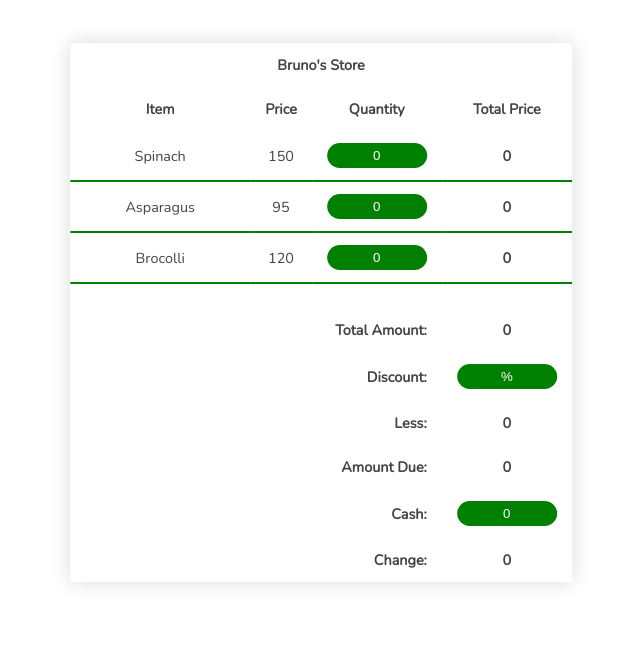
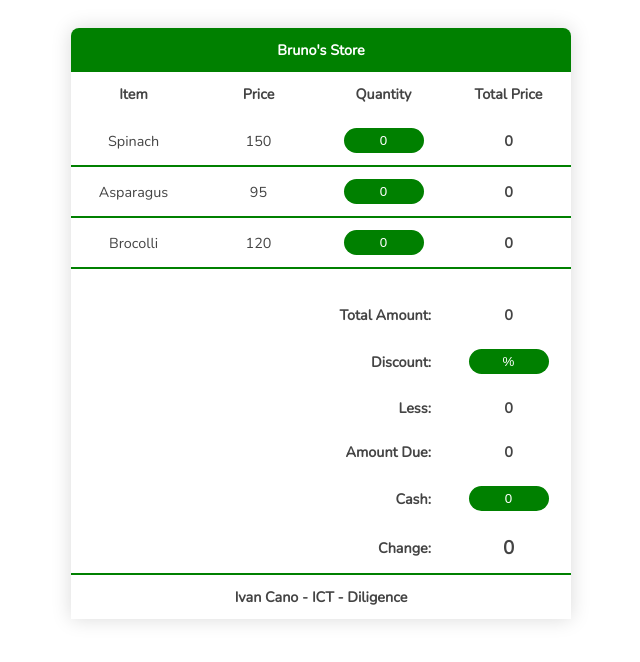
Before and after one commit to AnAnonymousEagle/Bruno-s-Store, a plain HTML site: page index.html in a window 1280 px wide. Shown: the whole page, without its empty margins (319-959 px from the left). Drawn offline with nearby package versions, Linux system fonts and the light colour scheme.

Commit message:
Add files via upload

```diff
--- a/index.html
+++ b/index.html
@@ -1,11 +1,12 @@
 <!DOCTYPE html>
 <html lang="en">
   <head>
-  <meta charset="UTF-8">
-  <meta http-equiv="X-UA-Compatible" content="IE=edge">
-  <meta name="viewport" content="width=device-width, initial-scale=1.0">
-  <link rel="stylesheet" href="style.css">
+    <meta charset="UTF-8" />
+    <meta http-equiv="X-UA-Compatible" content="IE=edge" />
+    <meta name="viewport" content="width=device-width, initial-scale=1.0" />
+    <link rel="stylesheet" href="style.css" />
     <script src="script.js" defer></script>
+    <link rel="icon" href="icon.png" type="image/x-icon" />
     <title>Bruno's Store</title>
   </head>
   <body>
@@ -22,36 +23,37 @@
         </tr>
 
         <tr class="content">
-        <td id="Item1">Spinach</td>
+          <td>Spinach</td>
           <td><span id="Price1">150</span></td>
           <td>
-          <input type="text" oninput="this.value = this.value.replace(/[^0-9.]/g, '').replace(/(\..*?)\..*/g, '$1');"  id="QuantitySpinach" placeholder="0">
+            <input type="text" oninput="this.value = this.value.replace(/[^0-9.]/g, '').replace(/(\..*?)\..*/g, '$1');" id="QuantitySpinach" placeholder="0" />
           </td>
           <td>
-          <b id="spinachTotal">0
-          </b>
+            <b id="spinachTotal">0 </b>
           </td>
         </tr>
 
         <tr class="content">
-        <td id="Item2">Asparagus</td>
+          <td>Asparagus</td>
           <td id="Price2">95</td>
           <td>
-          <input type="text" oninput="this.value = this.value.replace(/[^0-9.]/g, '').replace(/(\..*?)\..*/g, '$1');" id="QuantityAsparagus" placeholder="0">
+            <input type="text" oninput="this.value = this.value.replace(/[^0-9.]/g, '').replace(/(\..*?)\..*/g, '$1');" id="QuantityAsparagus" placeholder="0" />
+          </td>
+
           <td>
-            <b id="asparagusTotal">0
-            </b>
+            <b id="asparagusTotal">0</b>
           </td>
         </tr>
 
         <tr class="content">
-        <td id="Item3">Brocolli</td>
+          <td>Brocolli</td>
           <td id="brocolliPrice">120</td>
           <td>
-          <input type="text" oninput="this.value = this.value.replace(/[^0-9.]/g, '').replace(/(\..*?)\..*/g, '$1');"  id="QuantityBrocolli" placeholder="0">
+            <input type="text" oninput="this.value = this.value.replace(/[^0-9.]/g, '').replace(/(\..*?)\..*/g, '$1');" id="QuantityBrocolli" placeholder="0" />
+          </td>
+
           <td>
-            <b id="brocolliTotal">0
-            </b>
+            <b id="brocolliTotal">0 </b>
           </td>
         </tr>
 
@@ -62,49 +64,48 @@
         <tr>
           <th colspan="3" class="righty">Total Amount:</th>
           <td>
-          <b id="totalAmount">0
-          </b>
+            <b id="totalAmount">0 </b>
           </td>
         </tr>
 
         <tr>
           <th colspan="3" class="righty">Discount:</th>
           <td>
-          <input type="text" oninput="this.value = this.value.replace(/[^0-9.]/g, '').replace(/(\..*?)\..*/g, '$1');" id="totalDiscount" placeholder="%">
+            <input type="text" oninput="this.value = this.value.replace(/[^0-9.]/g, '').replace(/(\..*?)\..*/g, '$1');" id="totalDiscount" placeholder="%" />
           </td>
         </tr>
 
         <tr>
           <th colspan="3" class="righty">Less:</th>
           <td>
-          <b id="totalLess">0
-          </b>
+            <b id="totalLess">0 </b>
           </td>
         </tr>
 
         <tr>
           <th colspan="3" class="righty">Amount Due:</th>
           <td>
-          <b id="totalDue">0
-          </b>
+            <b id="totalDue">0 </b>
           </td>
         </tr>
 
         <tr>
           <th colspan="3" class="righty">Cash:</th>
           <td>
-          <input type="text" oninput="this.value = this.value.replace(/[^0-9.]/g, '').replace(/(\..*?)\..*/g, '$1');" id="totalCash" placeholder="0">
+            <input type="text" oninput="this.value = this.value.replace(/[^0-9.]/g, '').replace(/(\..*?)\..*/g, '$1');" id="totalCash" placeholder="0" />
           </td>
         </tr>
 
         <tr>
           <th colspan="3" class="righty">Change:</th>
           <td>
-          <b id="totalChange">0
-          </b>
+            <b id="totalChange">0</b>
           </td>
         </tr>
 
+        <tr>
+          <th class="main-footer" colspan="4">Ivan Cano - ICT - Diligence</th>
+        </tr>
       </table>
     </div>
   </body>
--- a/script.js
+++ b/script.js
@@ -1,91 +1,41 @@
 function totalPrice() {
-  let spinachPrice = 150
+  let spinachPrice = 150;
   let spinachQuantity = document.getElementById("QuantitySpinach").value;
-
   let spinachTotalPrice = spinachPrice * spinachQuantity;
-
   document.getElementById("spinachTotal").innerHTML = spinachTotalPrice;
 
-
-
-
-  let asparagusPrice = 95
+  let asparagusPrice = 95;
   let asparagusQuantity = document.getElementById("QuantityAsparagus").value;
-
   let asparagusTotalPrice = asparagusPrice * asparagusQuantity;
-
   document.getElementById("asparagusTotal").innerHTML = asparagusTotalPrice;
 
-
-  let brocolliPrice = 120
+  let brocolliPrice = 120;
   let brocolliQuantity = document.getElementById("QuantityBrocolli").value;
-
   let brocolliTotalPrice = brocolliPrice * brocolliQuantity;
-
   document.getElementById("brocolliTotal").innerHTML = brocolliTotalPrice;
-
-
   let totalAmount = spinachTotalPrice + asparagusTotalPrice + brocolliTotalPrice;
 
   document.getElementById("totalAmount").innerHTML = totalAmount;
-
-
-
-
   let totalDiscount = document.getElementById("totalDiscount").value;
-
-  totalDiscount = totalDiscount / 100
-
-  let totalLess = totalAmount * totalDiscount
-
+  totalDiscount = totalDiscount / 100;
+  let totalLess = totalAmount * totalDiscount;
   document.getElementById("totalLess").innerHTML = totalLess;
 
-
-  totalDue = totalAmount - totalLess
-
+  totalDue = totalAmount - totalLess;
   document.getElementById("totalDue").innerHTML = totalDue;
 
   let totalCash = document.getElementById("totalCash").value;
 
-  totalChange = totalCash - totalDue
+  if (totalCash != 0){
+    totalChange = totalCash - totalDue;
+    document.getElementById("totalChange").innerHTML = totalChange;
+  } else {
+    document.getElementById("totalChange").innerHTML = 0;
+  }
 
-  document.getElementById("totalChange").innerHTML = totalChange;
+  if (totalChange < 0) {
+    document.getElementById("totalChange").style.color = "red";
+  } else {
+    document.getElementById("totalChange").style.color = "green";
+  }
 }
-
-// function mask(id){
-//   const elm = document.getElementById(id);
-//   const suffix = ' %';
-//   const bypass = [9, 16, 17, 18, 36, 37, 38, 39, 40, 91, 92, 93];
-
-//   const saveValue = (data) => {
-//     elm.dataset.value = data;
-//   };
-
-//   const pureValue = () => {
-//     let value = elm.value.replace(/\D/g, '');
-//     value = parseInt(value.replace(suffix, ''))
-//     return value || '';
-//   };
-
-//   const focusNumber = () => {
-//     elm.setSelectionRange(elm.dataset.value.length, elm.dataset.value.length);
-//   };
-
-//   elm.addEventListener('keyup', (e) => {
-//     if (bypass.indexOf(e.keyCode) !== -1) return;
-
-//     const pure = pureValue();
-//     saveValue(pure);
-
-//     if (!pure) {
-//       elm.value = '';
-//       return;
-//     }
-
-//     elm.value = pure + suffix;
-//     focusNumber();
-//   });
-// }
-// mask('me');
-
-// https://codepen.io/froskie/pen/jrQoNx
--- a/style.css
+++ b/style.css
@@ -1,9 +1,13 @@
-@import url('https://fonts.googleapis.com/css2?family=Nunito&display=swap');
+@import url("https://fonts.googleapis.com/css2?family=Nunito&display=swap");
 
+* {
+  box-sizing: border-box;
+  -moz-box-sizing: border-box;
+  -webkit-box-sizing: border-box;
+}
 
 body {
-  padding-top: 10px;
-  font-family: 'Nunito', sans-serif;
+  font-family: "Nunito", sans-serif;
 }
 
 .container {
@@ -12,6 +16,15 @@ body {
   transform: translate(-50%, 0);
   background-color: #fff;
   color: #444;
+}
+
+.main-header {
+  background-color: green;
+  color: white;
+}
+
+.main-footer {
+  border-top: 2px solid green;
 }
 
 input {
@@ -23,6 +36,7 @@ input {
   text-align: center;
   background-color: green;
   color: white;
+  transition: 0.3s;
 }
 
 input::placeholder {
@@ -33,18 +47,27 @@ input:invalid {
   background-color: red;
 }
 
+input:focus {
+  background-color: white;
+  color: #444;
+  box-shadow: inset 0px 0px 0px 2px green;
+}
+
 table {
+  table-layout: fixed ;
   border-collapse: collapse;
-  margin: 25px 0;
+  margin: 20px 0;
   font-size: 0.9em;
-  min-width: 500px;
-  border-radius: 5px 5px 0 0;
+  width: 500px;
+  border-radius: 8px 8px 0 0;
   overflow: hidden;
   box-shadow: 0 0 20px rgba(0, 0, 0, 0.15);
 }
 
-th, td {
+th,
+td {
   padding: 12px 15px;
+
 }
 
 tr {
@@ -59,6 +82,6 @@ tr {
   text-align: right;
 }
 
-#Item1, #Item2, #Item3 {
-  width: 150px;
+#totalChange {
+  font-size: 1.3em;
 }
```
Also changed, not shown: icon.png (added). Lines whose indentation alone changed are shown as unchanged.
